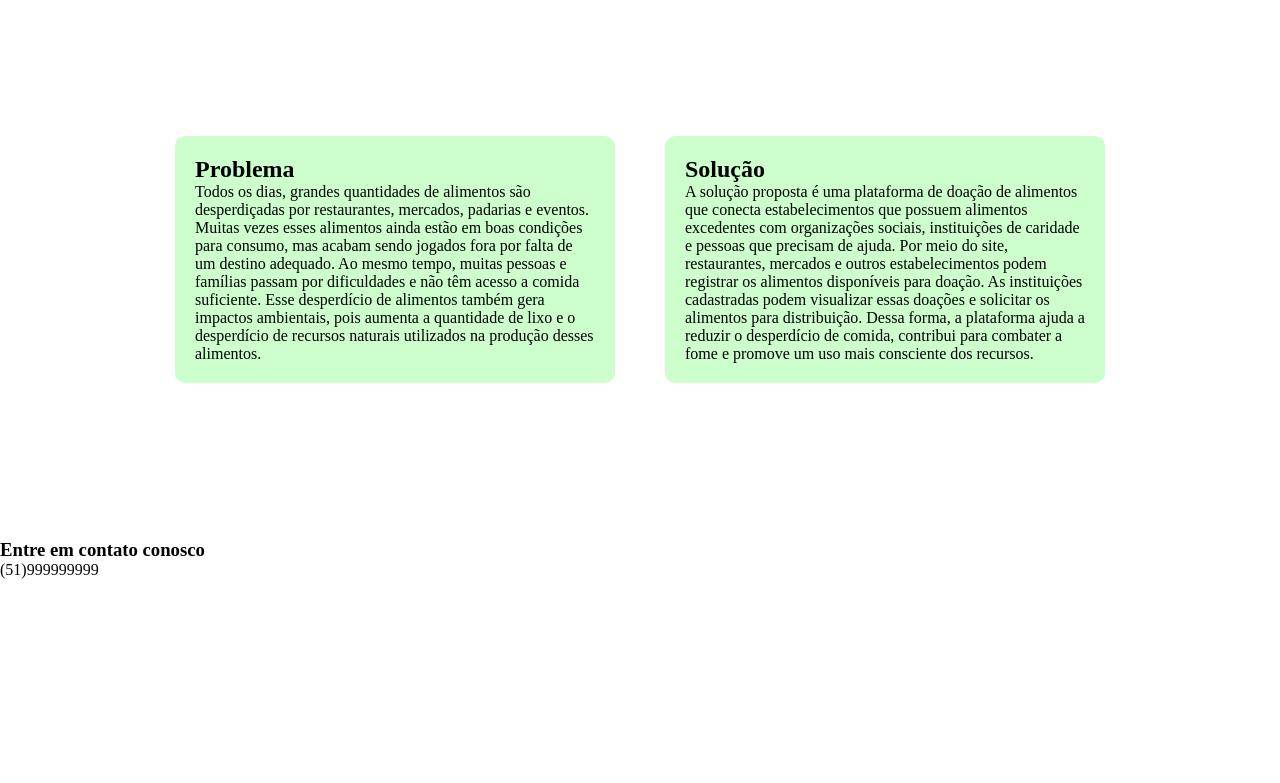
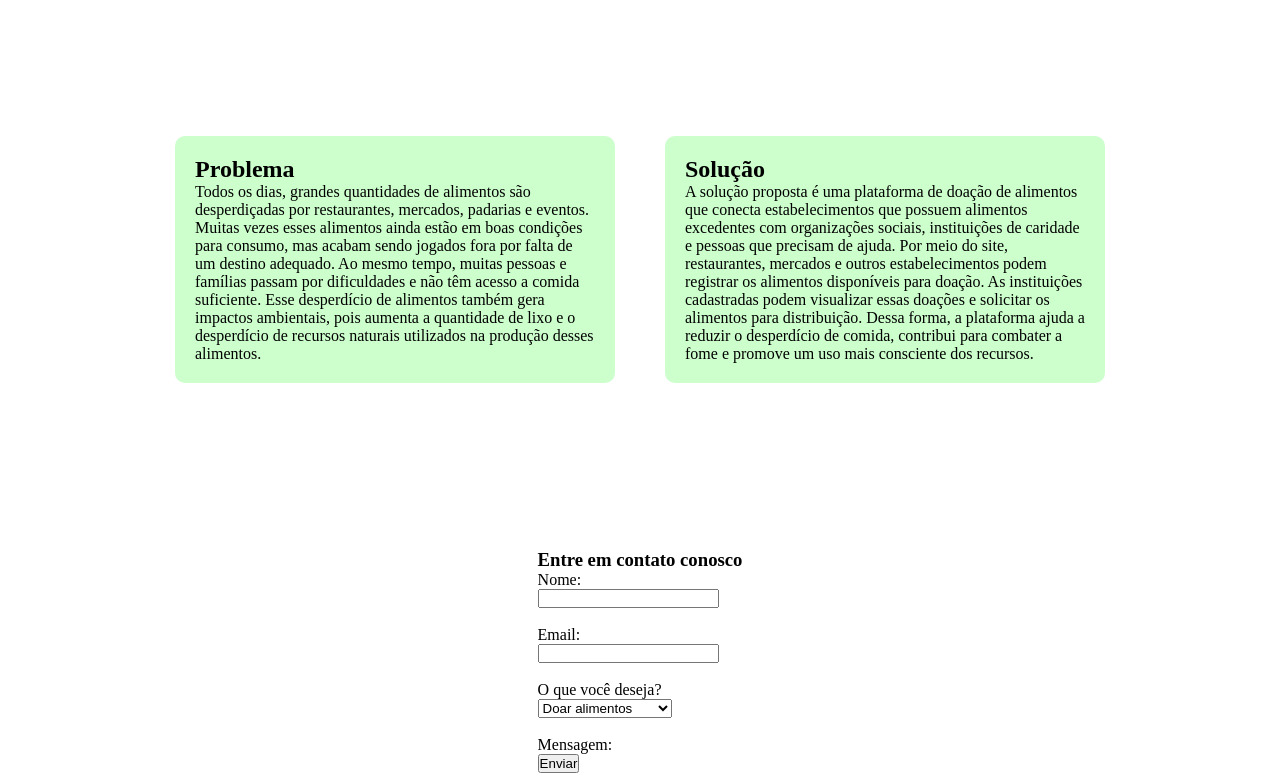
Before and after one commit to ArthurR731/landing-page-arthur-rocha, a plain HTML site: page landing page/index.html in a window 1280 px wide. Shown: the part 78-861 px from the top of the page. Before the commit the page ends 800 px from the top, so only its background shows below. Drawn offline with Linux system fonts and the light colour scheme.

Commit message:
formulario contato

```diff
--- a/landing page/index.html
+++ b/landing page/index.html
@@ -25,8 +25,22 @@
     </div>
 </main>
 <footer>
-    <h3>Entre em contato conosco</h3>
-    <p>(51)999999999</p>
+    <div class="formu">
+        <form>
+            <h3>Entre em contato conosco</h3>
+            <label for="nome">Nome:</label><br>
+            <input type="text" id="nome" name="nome" required><br><br>
+            <label for="email">Email:</label><br>
+            <input type="email" id="email" name="email" required><br><br>
+            <label for="tipo">O que você deseja?</label><br>
+            <select id="tipo" name="tipo">
+                <option>Doar alimentos</option>
+                <option>Receber alimentos</option>
+            </select><br><br>
+            <label for="mensagem">Mensagem:</label><br>
+            <button type="submit">Enviar</button>
+        </div>
+    </form>
 </footer>
 
 </body>
--- a/landing page/style.css
+++ b/landing page/style.css
@@ -36,3 +36,10 @@
     align-items: center;
     height: 70vh;
 }
+.formu{
+    display: flex;
+    flex-direction: column;
+    justify-content: center;
+    align-items: center;
+    margin: 10px;
+}
```
